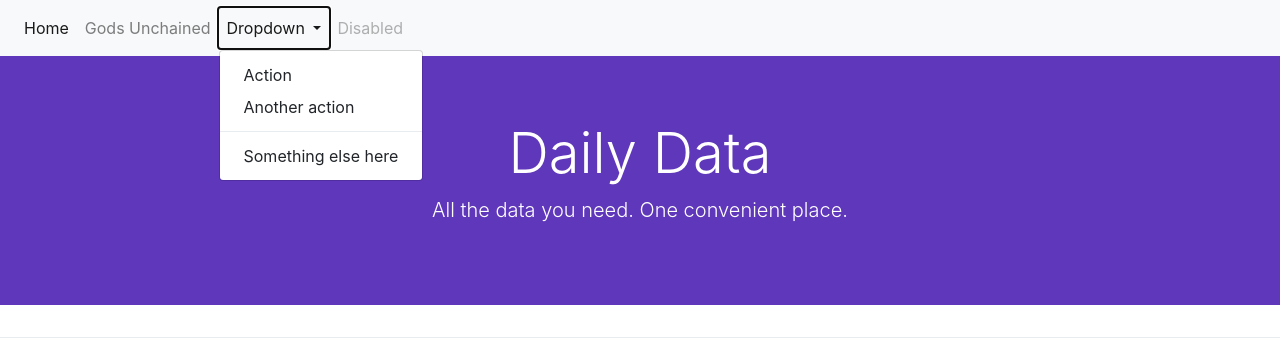
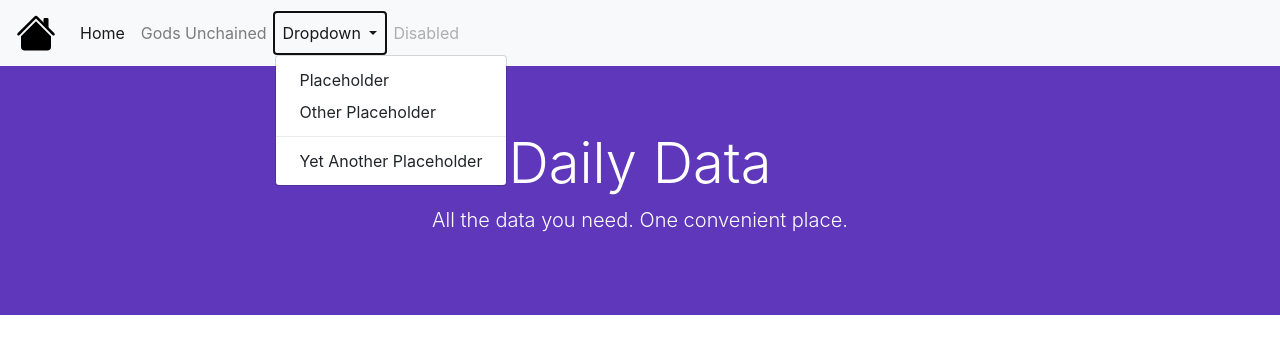
Before and after one commit to aaronrotman/daily-data, a Flask app: page /gods_unchained in a window 1280 px wide, after a click on "Dropdown". Shown: the top 338 px of the page. Run offline with Flask 2, Linux system fonts and the light colour scheme; data that the repository does not hold is empty; some libraries are stand-ins or nearby versions.

Commit message:
Update page templates

```diff
--- a/templates/gu_page.html
+++ b/templates/gu_page.html
@@ -13,6 +13,9 @@
   </head>
   <body>
     <nav class="navbar navbar-expand-lg navbar-light bg-light">
+      <a class="navbar-brand" href="/">
+        <img src="{{ url_for('static', filename = 'images/house-fill.svg') }}" id="home-icon">
+      </a>
       <button class="navbar-toggler" type="button" data-toggle="collapse" data-target="#navbarSupportedContent" aria-controls="navbarSupportedContent" aria-expanded="false" aria-label="Toggle navigation">
         <span class="navbar-toggler-icon"></span>
       </button>
@@ -20,30 +23,26 @@
       <div class="collapse navbar-collapse" id="navbarSupportedContent">
         <ul class="navbar-nav mr-auto">
           <li class="nav-item active">
-            <a class="nav-link" href="/">Home <span class="sr-only">(current)</span></a>
+            <a class="nav-link" href="/">Home</a>
           </li>
           <li class="nav-item">
-            <a class="nav-link" href="/gods_unchained">Gods Unchained</a>
+            <a class="nav-link" href="/gods_unchained">Gods Unchained <span class="sr-only">(current)</span></a>
           </li>
           <li class="nav-item dropdown">
             <a class="nav-link dropdown-toggle" href="#" id="navbarDropdown" role="button" data-toggle="dropdown" aria-haspopup="true" aria-expanded="false">
               Dropdown
             </a>
             <div class="dropdown-menu" aria-labelledby="navbarDropdown">
-              <a class="dropdown-item" href="#">Action</a>
-              <a class="dropdown-item" href="#">Another action</a>
+              <a class="dropdown-item" href="#">Placeholder</a>
+              <a class="dropdown-item" href="#">Other Placeholder</a>
               <div class="dropdown-divider"></div>
-              <a class="dropdown-item" href="#">Something else here</a>
+              <a class="dropdown-item" href="#">Yet Another Placeholder</a>
             </div>
           </li>
           <li class="nav-item">
             <a class="nav-link disabled" href="#">Disabled</a>
           </li>
         </ul>
-        <!-- <form class="form-inline my-2 my-lg-0">
-          <input class="form-control mr-sm-2" type="search" placeholder="Search" aria-label="Search">
-          <button class="btn btn-outline-success my-2 my-sm-0" type="submit">Search</button>
-        </form> -->
       </div>
     </nav>
     <div class="jumbotron jumbotron-fluid text-center" id="header-footer">
```
Also changed, not shown: templates/index.html (+3 -7 lines).
